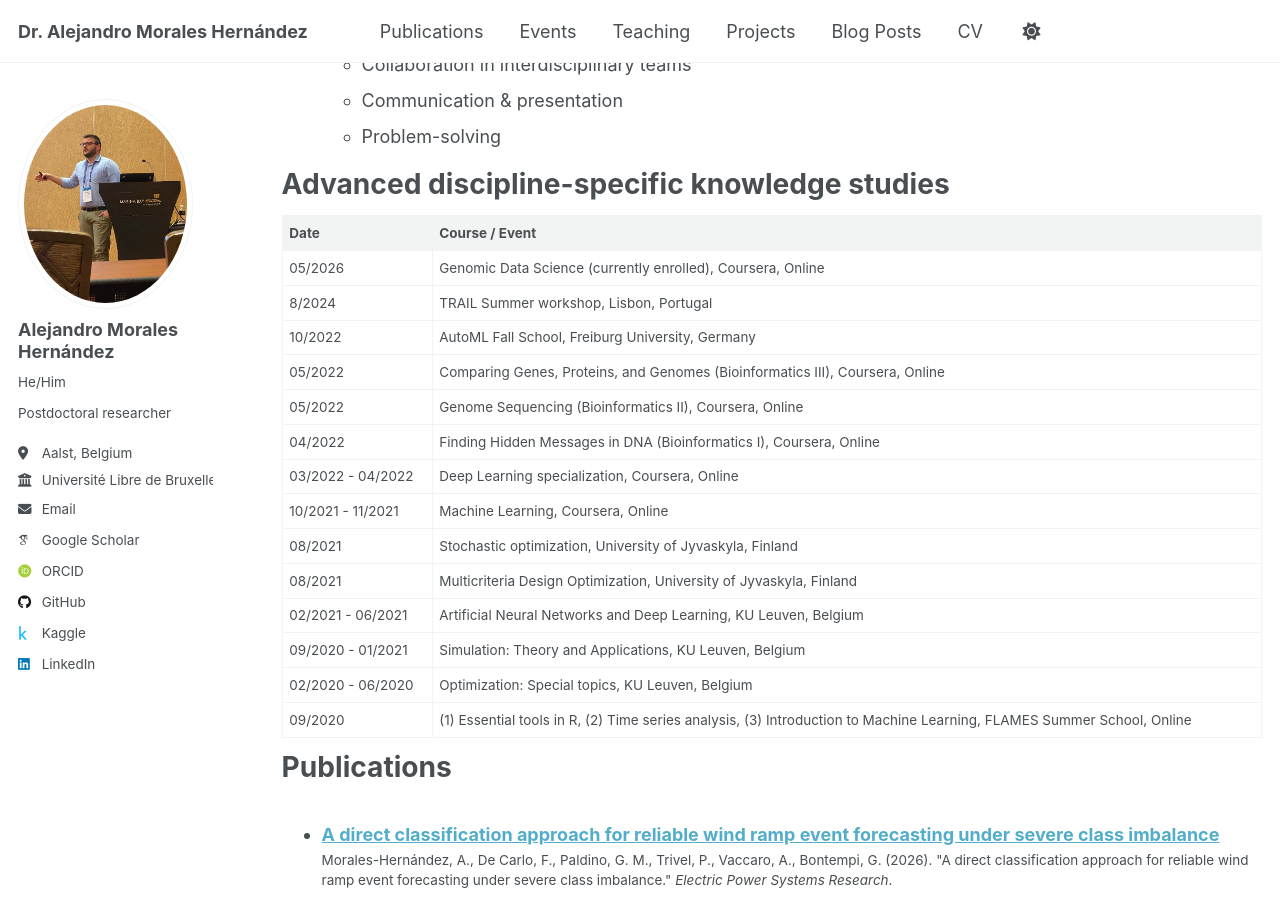
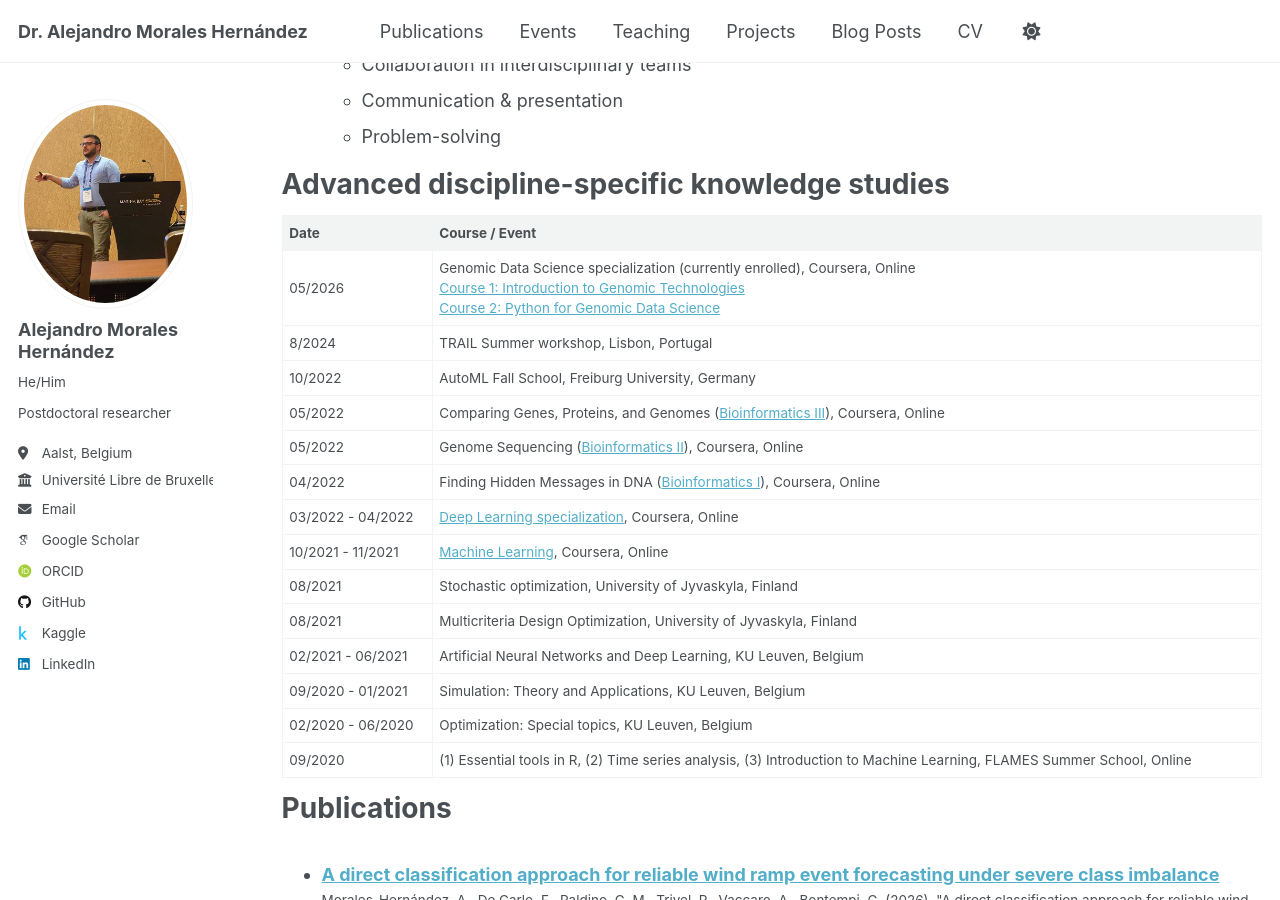
Before and after one commit to alejandro3500/alejandro3500.github.io, a Jekyll site: the page built from _pages/cv.md, in a window 1280 px wide and 900 px high, scrolled down 1299 px. Built offline with Jekyll 4.4.1, drawn with Linux system fonts in a browser that asks for light colours; some web fonts are replaced; a script that is not in the unit is left out.

Commit message:
Update cv.md

```diff
--- a/_pages/cv.md
+++ b/_pages/cv.md
@@ -59,14 +59,14 @@ Advanced discipline-specific knowledge studies
 
 | Date | Course / Event |
 |---|---|
-| 05/2026 | Genomic Data Science (currently enrolled), Coursera, Online  |
+| 05/2026 | Genomic Data Science specialization (currently enrolled), Coursera, Online <br> [Course 1: Introduction to Genomic Technologies](https://www.coursera.org/verify/J7RTOS9Q5CDL) <br> [Course 2: Python for Genomic Data Science](https://www.coursera.org/verify/0HZ507AE56MX) |
 | 8/2024 | TRAIL Summer workshop, Lisbon, Portugal |
 | 10/2022 | AutoML Fall School, Freiburg University, Germany |
-| 05/2022 | Comparing Genes, Proteins, and Genomes (Bioinformatics III), Coursera, Online |
-| 05/2022 | Genome Sequencing (Bioinformatics II), Coursera, Online |
-| 04/2022 | Finding Hidden Messages in DNA (Bioinformatics I), Coursera, Online |
-| 03/2022 - 04/2022 | Deep Learning specialization, Coursera, Online |
-| 10/2021 - 11/2021 | Machine Learning, Coursera, Online |
+| 05/2022 | Comparing Genes, Proteins, and Genomes ([Bioinformatics III](https://www.coursera.org/verify/XW47XBHZWS79)), Coursera, Online |
+| 05/2022 | Genome Sequencing ([Bioinformatics II](https://www.coursera.org/verify/NND4CEB9H62A)), Coursera, Online |
+| 04/2022 | Finding Hidden Messages in DNA ([Bioinformatics I](https://www.coursera.org/verify/MM9JQPG7XJX3)), Coursera, Online |
+| 03/2022 - 04/2022 | [Deep Learning specialization](https://www.coursera.org/verify/specialization/7AJL8VP72PDA), Coursera, Online |
+| 10/2021 - 11/2021 | [Machine Learning](https://www.coursera.org/verify/CCR5E9W5RHX9), Coursera, Online |
 | 08/2021 | Stochastic optimization, University of Jyvaskyla, Finland |
 | 08/2021 | Multicriteria Design Optimization, University of Jyvaskyla, Finland |
 | 02/2021 - 06/2021 | Artificial Neural Networks and Deep Learning, KU Leuven, Belgium |
```
